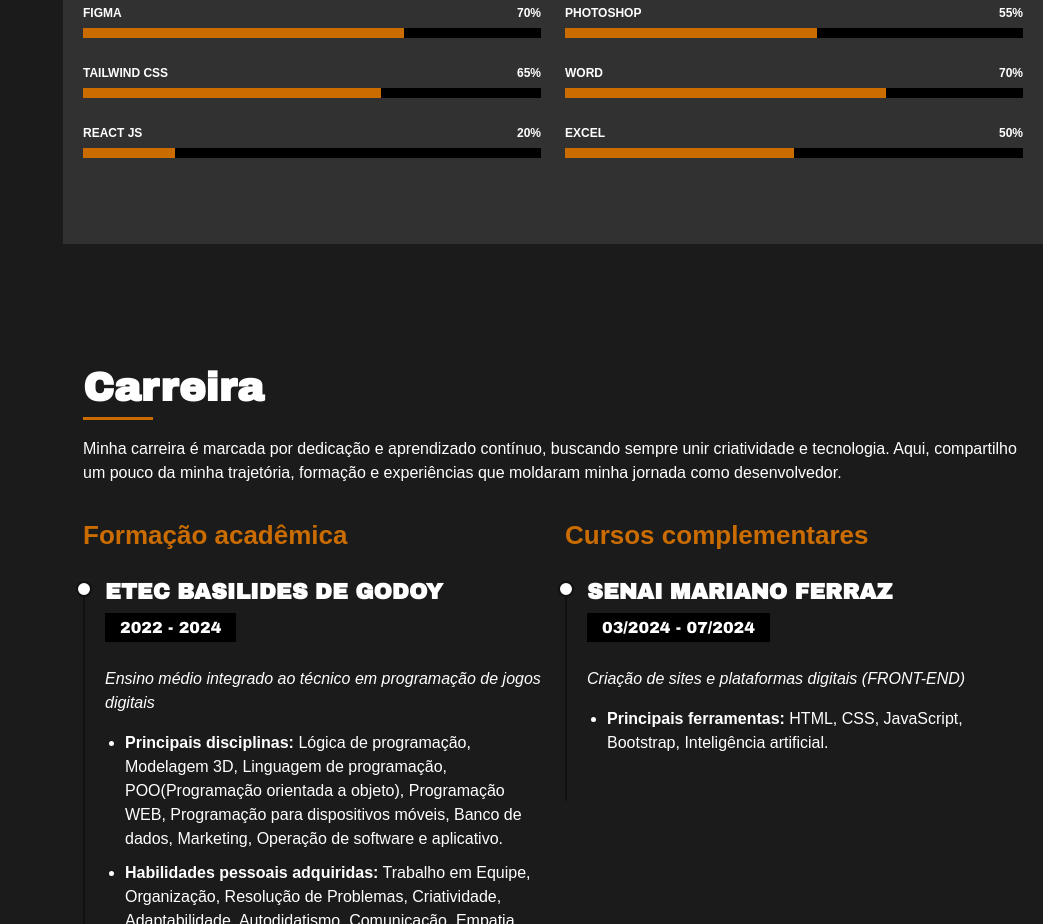
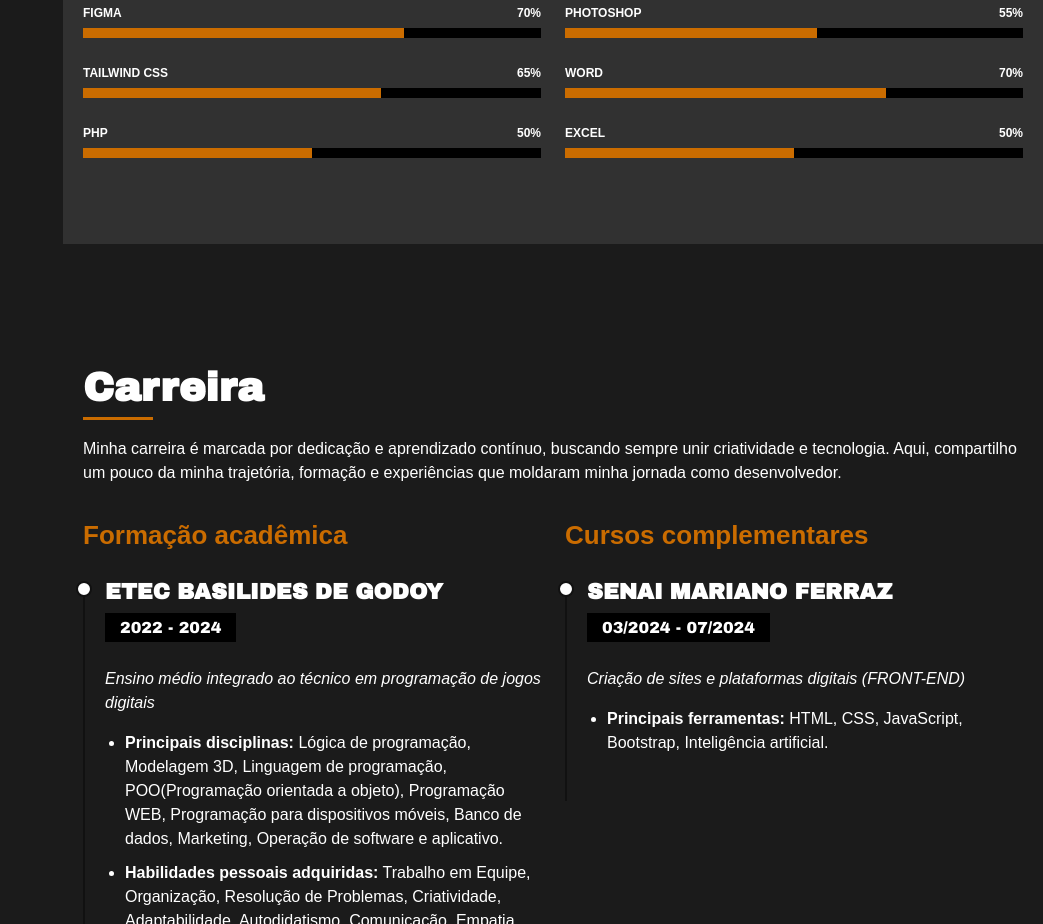
Before and after one commit to CauaSilva28/Portfolio, a plain HTML site: page index.html in a window 1280 px wide. Shown: the part 2360-3284 px from the top of the page, without its empty margins (237-1280 px from the left). Drawn offline with Linux system fonts and the light colour scheme.

Commit message:
Auterando conhecimentos

```diff
--- a/index.html
+++ b/index.html
@@ -285,11 +285,11 @@
                             </div>
 
                             <div class="progress">
-                                <span class="skill">React JS
-                                    <i class="val">20%</i>
+                                <span class="skill">PHP
+                                    <i class="val">50%</i>
                                 </span>
                                 <div class="progress-bar-bg">
-                                    <div class="progress-bar" role="progressbar" aria-valuenow="20" aria-valuemin="0" aria-valuemax="100">
+                                    <div class="progress-bar" role="progressbar" aria-valuenow="50" aria-valuemin="0" aria-valuemax="100">
 
                                     </div>
                                 </div>
```
